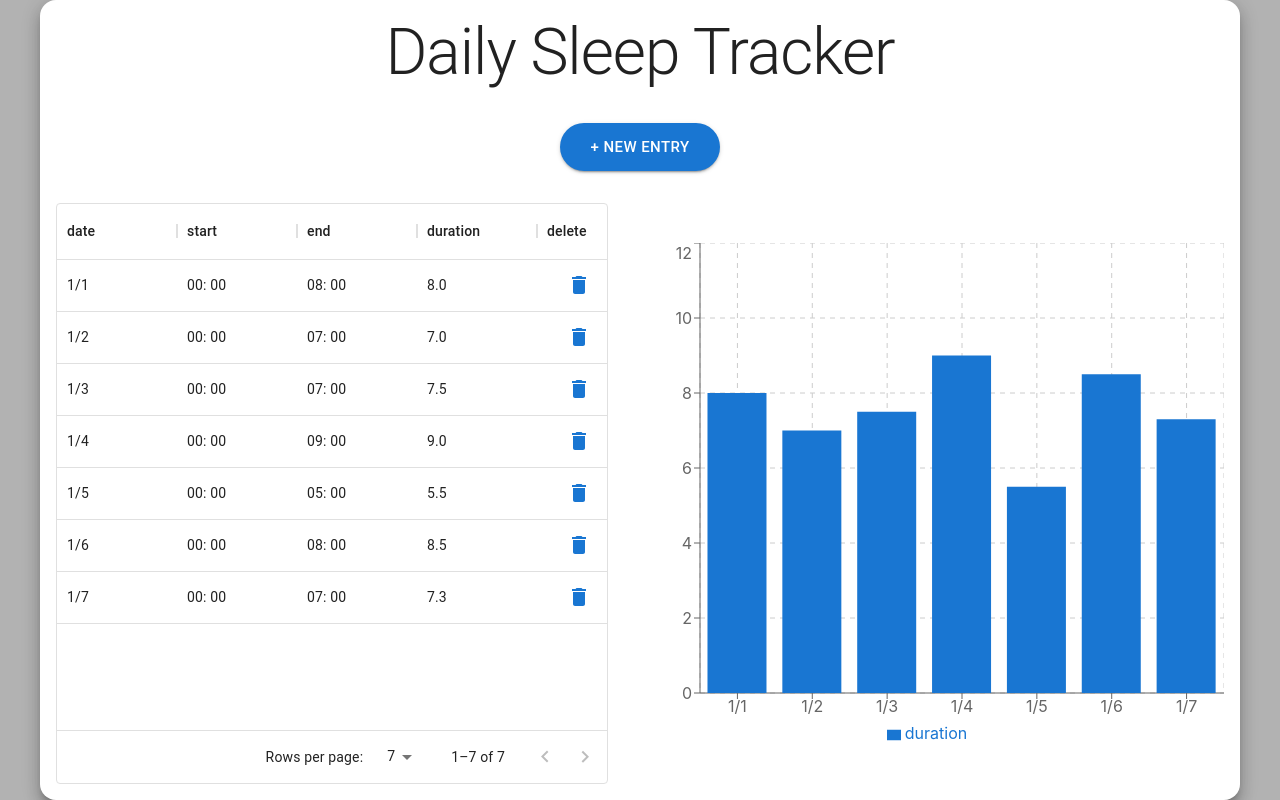
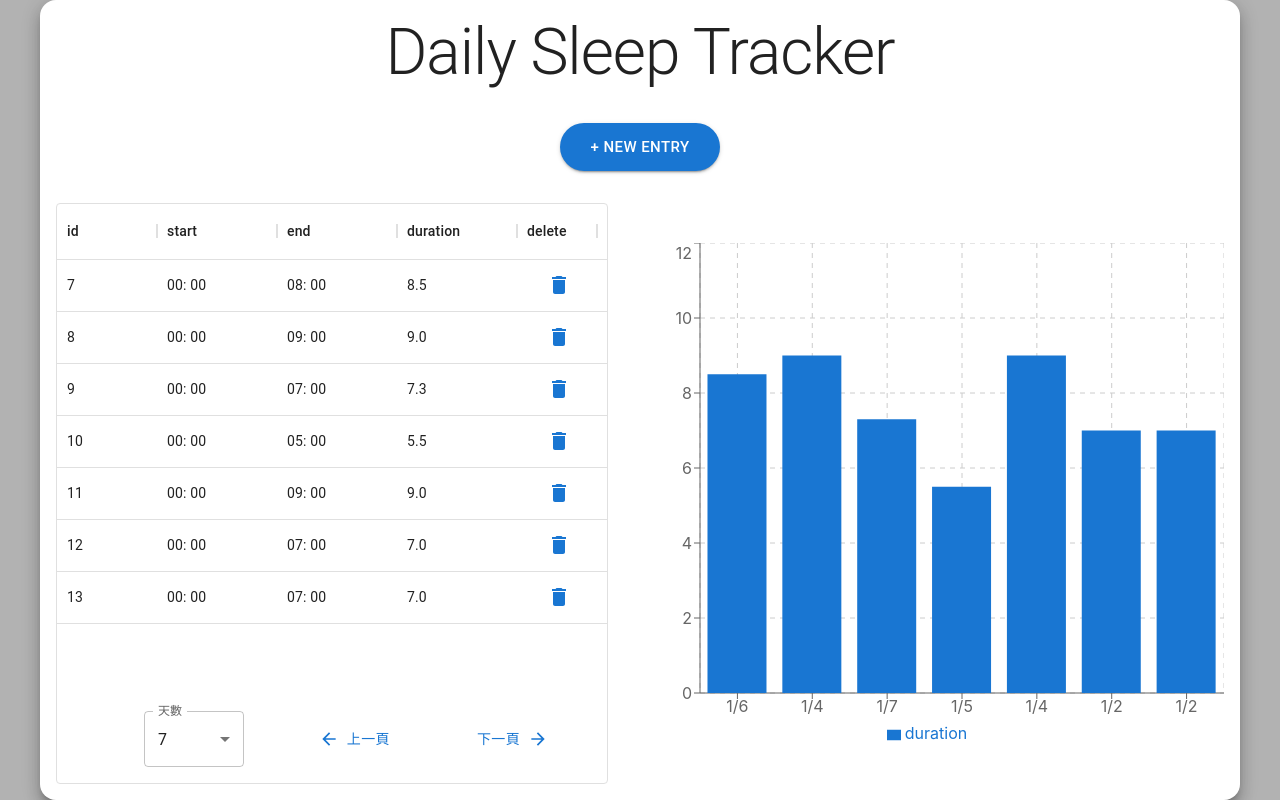
Before and after one commit to changjandam/daily-sleep-tracker, a React (Create React App) app: page / in a window 1280 px wide. Built offline with nearby package versions, Linux system fonts and the light colour scheme.

Commit message:
add data page state

```diff
--- a/src/features/components/Container.js
+++ b/src/features/components/Container.js
@@ -1,11 +1,22 @@
-import React from 'react';
+import React, { useMemo } from 'react';
 import { Box, useTheme, Typography, Button } from '@mui/material';
 import DataTable from './DataTable';
 import DataChart from './DataChart';
+import { useSelector } from 'react-redux';
 
 export default function Container() {
+  const data = useSelector((state) => state.data);
+
+  const currentPageData = useMemo(() => {
+    return data.data.slice(
+      data.page * data.pageSize,
+      (data.page + 1) * data.pageSize < data.data.length
+        ? (data.page + 1) * data.pageSize
+        : data.data.length
+    );
+  }, [data]);
+
   const theme = useTheme();
-  console.log(theme);
   return (
     <Box
       sx={{
@@ -62,8 +73,8 @@ export default function Container() {
             width: '100%',
           }}
         >
-          <DataTable />
-          <DataChart />
+          <DataTable data={currentPageData} />
+          <DataChart data={currentPageData} />
         </Box>
       </Box>
     </Box>
--- a/src/features/components/DataChart.js
+++ b/src/features/components/DataChart.js
@@ -1,20 +1,24 @@
 import React from 'react';
-import { BarChart, CartesianGrid, XAxis, YAxis, Bar, Tooltip, Legend } from 'recharts';
-import { useSelector } from 'react-redux';
+import {
+  BarChart,
+  CartesianGrid,
+  XAxis,
+  YAxis,
+  Bar,
+  Tooltip,
+  Legend,
+} from 'recharts';
 import { getDetail } from '../util/util';
 import { Box } from '@mui/material';
 import { useTheme } from '@mui/material';
 
-export default function DataChart() {
-  const theme = useTheme()
-  const data = useSelector((state) => state.data.data);
+export default function DataChart({ data }) {
+  const theme = useTheme();
 
   const chartData = data.map((i) => {
     const detail = getDetail(i);
     return { date: detail.date, duration: parseFloat(detail.duration) };
   });
-
-  console.log(chartData);
 
   return (
     <Box
--- a/src/features/components/DataTable.js
+++ b/src/features/components/DataTable.js
@@ -1,15 +1,81 @@
-import React, { useState } from 'react';
+import React from 'react';
 import { DataGrid } from '@mui/x-data-grid';
-import { Box, Button } from '@mui/material';
+import {
+  Box,
+  Button,
+  InputLabel,
+  Select,
+  MenuItem,
+  FormControl,
+} from '@mui/material';
 import { useSelector, useDispatch } from 'react-redux';
 import DeleteIcon from '@mui/icons-material/Delete';
-import { deleteData } from '../redux/slices/dataSlice';
+import ArrowBackIcon from '@mui/icons-material/ArrowBack';
+import ArrowForwardIcon from '@mui/icons-material/ArrowForward';
+import {
+  deleteData,
+  nextPage,
+  prevPage,
+  setPageSize,
+} from '../redux/slices/dataSlice';
 import { getDetail } from '../util/util';
 
-export default function DataTable() {
+const CustomFooter = ({ isStart, isEnd, pageSize }) => {
   const dispatch = useDispatch();
-  const data = useSelector((state) => state.data.data);
-  const [pageSize, setPageSize] = useState(7);
+  return (
+    <Box
+      sx={{
+        padding: '1rem',
+        display: 'flex',
+        justifyContent: 'space-evenly',
+        width: '100%',
+      }}
+    >
+      <Box>
+        <FormControl>
+          <InputLabel id='page-select-label'>天數</InputLabel>
+          <Select
+            sx={{ width: '100px' }}
+            labelId='page-select-label'
+            id='page-select'
+            value={pageSize}
+            label='天數'
+            onChange={(e) =>
+              dispatch(setPageSize({ pageSize: e.target.value }))
+            }
+          >
+            <MenuItem value={7}>7</MenuItem>
+            <MenuItem value={15}>15</MenuItem>
+            <MenuItem value={30}>30</MenuItem>
+          </Select>
+        </FormControl>
+      </Box>
+      <Button
+        startIcon={<ArrowBackIcon />}
+        disabled={isStart}
+        onClick={() => dispatch(prevPage())}
+      >
+        上一頁
+      </Button>
+      <Button
+        endIcon={<ArrowForwardIcon />}
+        disabled={isEnd}
+        onClick={() => dispatch(nextPage())}
+      >
+        下一頁
+      </Button>
+    </Box>
+  );
+};
+
+export default function DataTable({ data }) {
+  const dispatch = useDispatch();
+  const pageSize = useSelector((state) => state.data.pageSize);
+  const isStart = useSelector((state) => state.data.page === 0);
+  const isEnd = useSelector(
+    (state) =>
+      (state.data.page + 1) * state.data.pageSize > state.data.data.length
+  );
 
   const rows = data.map((i) => {
     const detail = getDetail(i);
@@ -23,7 +89,7 @@ export default function DataTable() {
   };
 
   const columns = [
-    { field: 'date', headerName: 'date', width: 120 },
+    { field: 'id', headerName: 'id', width: 100 },
     { field: 'start', headerName: 'start', width: 120 },
     { field: 'end', headerName: 'end', width: 120 },
     { field: 'duration', headerName: 'duration', width: 120 },
@@ -49,9 +115,12 @@ export default function DataTable() {
         columns={columns}
         hideFooterSelectedRowCount
         pageSize={pageSize}
-        onPageSizeChange={(newPageSize) => setPageSize(newPageSize)}
-        rowsPerPageOptions={[7, 15, 30]}
-        pagination
+        components={{
+          Footer: CustomFooter,
+        }}
+        componentsProps={{
+          footer: { isStart, isEnd, pageSize },
+        }}
       />
     </Box>
   );
--- a/src/features/redux/slices/dataSlice.js
+++ b/src/features/redux/slices/dataSlice.js
@@ -1,19 +1,24 @@
 import { createSlice, current } from '@reduxjs/toolkit';
 
-const data = new Array(100).map(i=>{
+const sleepData = [
+  { start: '2022-01-01T00:00', end: '2022-01-01T08:00:00' },
+  { start: '2022-01-02T00:00', end: '2022-01-02T07:00:00' },
+  { start: '2022-01-03T00:00', end: '2022-01-03T07:30:00' },
+  { start: '2022-01-04T00:00', end: '2022-01-04T09:00:00' },
+  { start: '2022-01-05T00:00', end: '2022-01-05T05:30:00' },
+  { start: '2022-01-06T00:00', end: '2022-01-06T08:30:00' },
+  { start: '2022-01-07T00:00', end: '2022-01-07T07:20:00' },
+];
 
-})
+const data = new Array(100).fill('').map((_, index) => ({
+  id: index,
+  ...sleepData[Math.floor(Math.random() * 7)],
+}));
 
 const initialState = {
-  data: [
-    { id: 1, start: '2022-01-01T00:00', end: '2022-01-01T08:00:00' },
-    { id: 2, start: '2022-01-02T00:00', end: '2022-01-02T07:00:00' },
-    { id: 3, start: '2022-01-03T00:00', end: '2022-01-03T07:30:00' },
-    { id: 4, start: '2022-01-04T00:00', end: '2022-01-04T09:00:00' },
-    { id: 5, start: '2022-01-05T00:00', end: '2022-01-05T05:30:00' },
-    { id: 6, start: '2022-01-06T00:00', end: '2022-01-06T08:30:00' },
-    { id: 7, start: '2022-01-07T00:00', end: '2022-01-07T07:20:00' },
-  ],
+  data,
+  page: 1,
+  pageSize: 7,
 };
 
 const dataSlice = createSlice({
@@ -33,9 +38,24 @@ const dataSlice = createSlice({
     deleteData: (state, { payload }) => {
       state.data = state.data.filter((data) => data.id !== payload.id);
     },
+    nextPage: (state) => {
+      if (state.data.length > (state.page + 1) * state.pageSize) {
+        state.page += 1;
+      }
+    },
+    prevPage: (state) => {
+      if (state.page !== 0) {
+        state.page -= 1;
+      }
+    },
+    setPageSize: (state, { payload }) => {
+      state.pageSize = payload.pageSize;
+      state.page = 0;
+    },
   },
 });
 
-export const { addData, deleteData } = dataSlice.actions;
+export const { addData, deleteData, nextPage, prevPage, setPageSize } =
+  dataSlice.actions;
 
 export default dataSlice.reducer;
```
